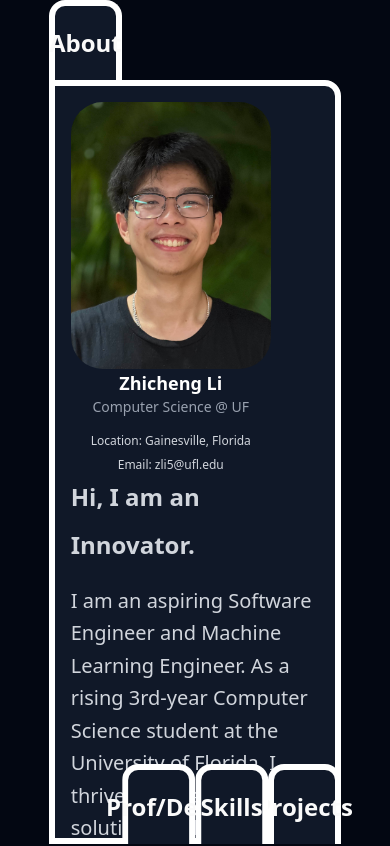
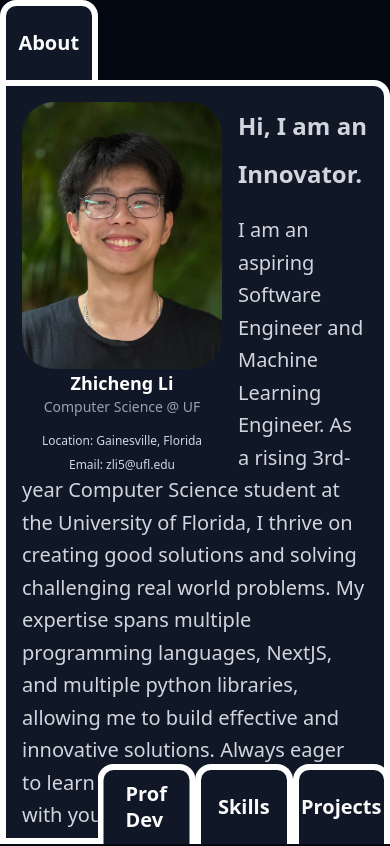
Before and after one commit to zbanks23/Portfolio, a Next.js app: page / in a window 390 px wide. Shown: the top 846 px of the page. Built offline with nearby package versions, Linux system fonts and the light colour scheme.

Commit message:
Version 1.1.2 Fix: made it a little more viewable on mobile

```diff
--- a/src/components/MainContent.tsx
+++ b/src/components/MainContent.tsx
@@ -12,7 +12,7 @@ interface SectionProps {
 const AboutSection: React.FC<SectionProps> = ({ onTabClick }) => (
   <>
     {/* About Section */}
-    <div className="bg-gray-900 border-6 rounded-t-2xl border-b-0 border-white w-1/4 h-20 flex items-center justify-center text-2xl md:text-3xl lg:text-4xl font-semibold sticky top-0 z-1">
+    <div className="bg-gray-900 border-6 rounded-t-2xl border-b-0 border-white w-1/4 h-20 flex items-center justify-center text-xl sm:text-2xl md:text-3xl lg:text-4xl font-semibold sticky top-0 z-1">
       <a
         href="#about"
         onClick={(e) => {
@@ -72,15 +72,18 @@ const AboutSection: React.FC<SectionProps> = ({ onTabClick }) => (
 const ExperienceSection: React.FC<SectionProps> = ({ onTabClick }) => (
   <>
     {/* Experience Section */}
-    <div className="bg-gray-900 border-6 rounded-t-2xl border-b-0 border-white w-1/4 h-20 translate-x-full flex items-center justify-center text-2xl md:text-3xl lg:text-4xl font-semibold sticky top-0 bottom-0 z-1">
+    <div className="bg-gray-900 border-6 rounded-t-2xl border-b-0 border-white w-1/4 h-20 translate-x-full flex items-center justify-center text-xl sm:text-2xl md:text-3xl lg:text-4xl font-semibold sticky top-0 bottom-0 z-1">
       <a
+        className="leading-6.5"
         href="#experience"
         onClick={(e) => {
           e.preventDefault();
           onTabClick("experience");
         }}
       >
-        Prof/Dev
+        Prof
+        <br />
+        Dev
       </a>
     </div>
     <div
@@ -131,7 +134,7 @@ const ExperienceSection: React.FC<SectionProps> = ({ onTabClick }) => (
 const SkillsSection: React.FC<SectionProps> = ({ onTabClick }) => (
   <>
     {/* Skills Section */}
-    <div className="bg-gray-900 border-6 rounded-t-2xl border-white border-b-0 w-1/4 h-20 translate-x-[200%] flex items-center justify-center text-2xl md:text-3xl lg:text-4xl font-semibold sticky top-0 bottom-0 z-1">
+    <div className="bg-gray-900 border-6 rounded-t-2xl border-white border-b-0 w-1/4 h-20 translate-x-[200%] flex items-center justify-center text-xl sm:text-2xl md:text-3xl lg:text-4xl font-semibold sticky top-0 bottom-0 z-1">
       <a
         href="#skills"
         onClick={(e) => {
@@ -181,7 +184,7 @@ const SkillsSection: React.FC<SectionProps> = ({ onTabClick }) => (
 
 const ProjectsSection: React.FC<SectionProps> = ({ onTabClick }) => (
   <>
-    <div className="bg-gray-900 border-6 rounded-t-2xl border-white border-b-0 w-1/4 h-20 flex items-center justify-center text-2xl md:text-3xl lg:text-4xl font-semibold ml-auto sticky top-0 bottom-0">
+    <div className="bg-gray-900 border-6 rounded-t-2xl border-white border-b-0 w-1/4 h-20 flex items-center justify-center text-xl sm:text-2xl md:text-3xl lg:text-4xl font-semibold ml-auto sticky top-0 bottom-0">
       <a
         href="#projects"
         onClick={(e) => {
@@ -236,7 +239,7 @@ const MainContent: React.FC = () => {
   };
 
   return (
-    <main className="w-3/4 md:w-2/3 m-auto">
+    <main className="sm:w-3/4 md:w-2/3 m-auto">
       <AboutSection onTabClick={scrollToSection} />
       <ExperienceSection onTabClick={scrollToSection} />
       <SkillsSection onTabClick={scrollToSection} />
```
